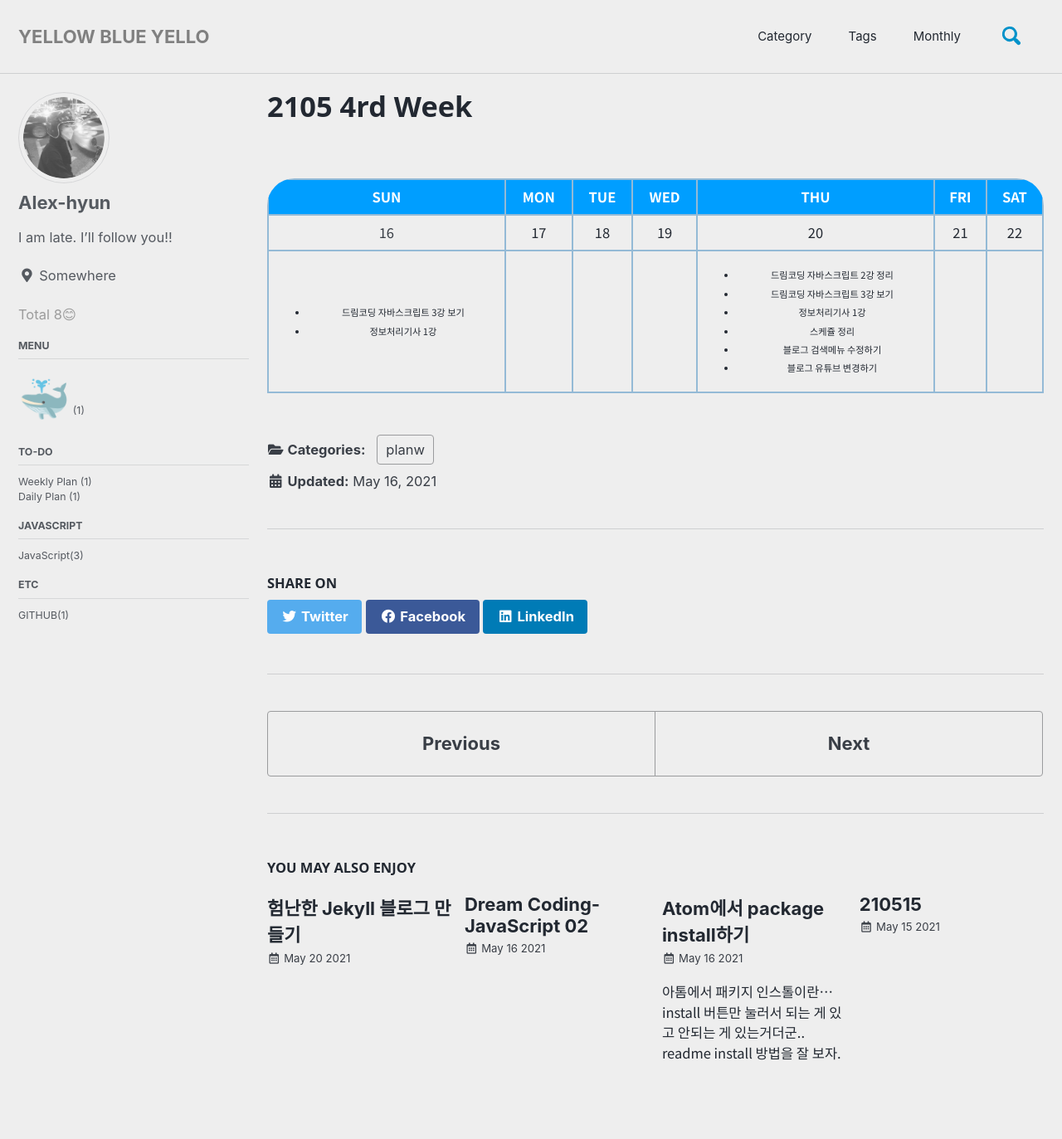
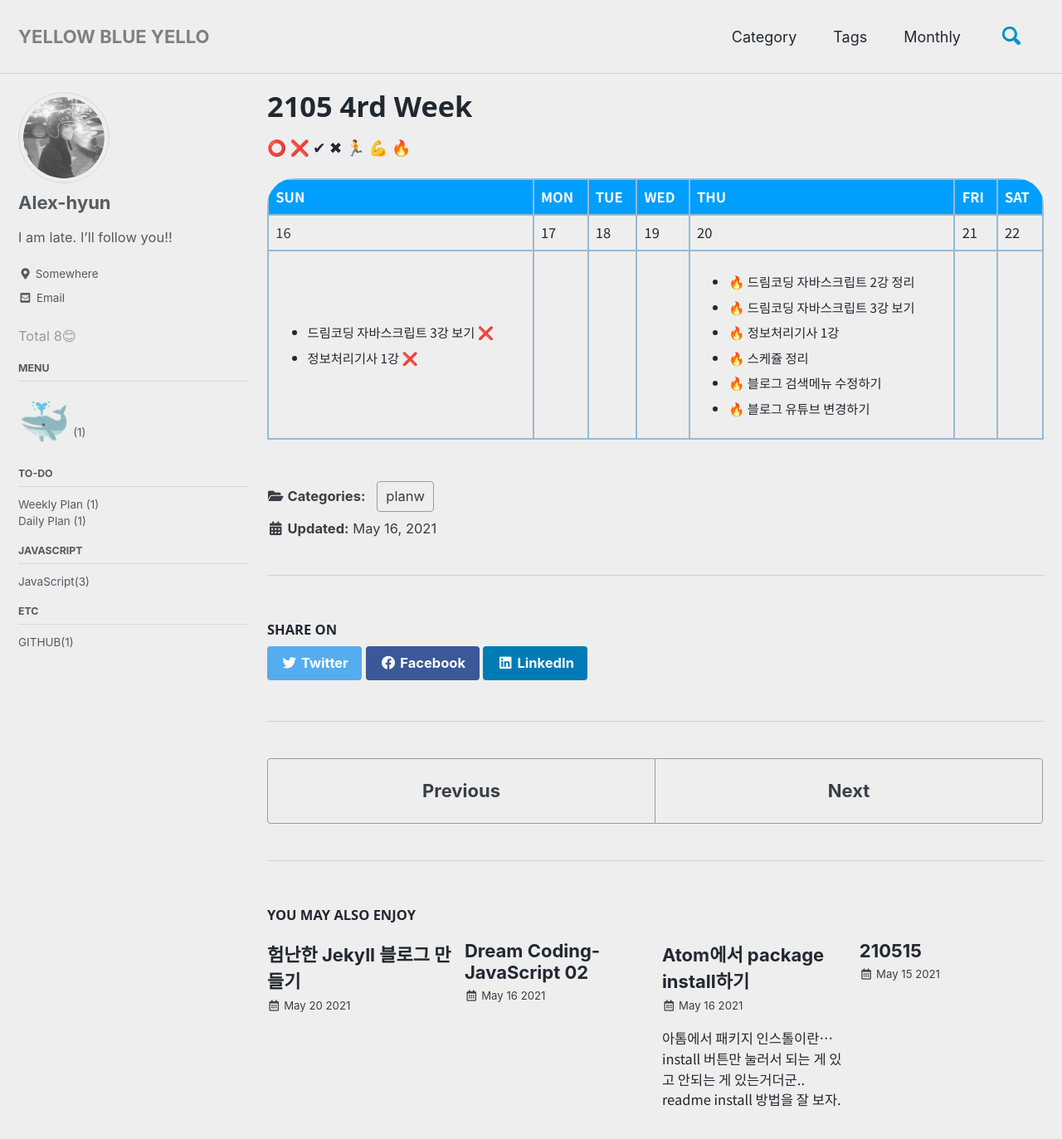
Before and after one commit to h-alex2/h-alex2.github.io, a Jekyll site: the page built from _posts/planner/2021-05-16-2105-4rd-week.md, in a window 1280 px wide and 1400 px high. Shown: the top 1373 px of the window at 83% size. Built offline with Jekyll 4.4.1, drawn with Linux system fonts in a browser that asks for light colours; cached includes are drawn as plain includes.

Commit message:
add email

```diff
--- a/_config.yml
+++ b/_config.yml
@@ -87,7 +87,7 @@ author:
   avatar           : "/assets/profile-gray.png"
   bio              : "I am late. I'll follow you!!"
   location         : "Somewhere"
-  # email            : "glowhyun1@gmail.com"
+  email            : "glowhyun1@gmail.com"
   links:
     - #label: "Email"
       # icon: "fas fa-fw fa-envelope-square"
--- a/_posts/planner/2021-05-16-2105-4rd-week.md
+++ b/_posts/planner/2021-05-16-2105-4rd-week.md
@@ -9,6 +9,9 @@ date: 2021-05-16
 
 <link rel="stylesheet" type="text/css" href="/assets/css/weeklyplan_table.css">
 
+
+
+⭕ ❌ ✔ ✖ 🏃 💪 🔥
 <br>
 <div class="tablestyle">
   <table>
@@ -36,8 +39,8 @@ date: 2021-05-16
           <tr class= "todo-list">
               <td>
                 <ul>
-                  <li>드림코딩 자바스크립트 3강 보기</li>
-                  <li>정보처리기사 1강</li>
+                  <li> 드림코딩 자바스크립트 3강 보기 ❌</li>
+                  <li> 정보처리기사 1강 ❌</li>
                 </ul>
               </td>
               <td></td>
@@ -45,12 +48,12 @@ date: 2021-05-16
               <td></td>
               <td>
                 <ul>
-                  <li>드림코딩 자바스크립트 2강 정리</li>
-                  <li>드림코딩 자바스크립트 3강 보기</li>
-                  <li>정보처리기사 1강</li>
-                  <li>스케쥴 정리</li>
-                  <li>블로그 검색메뉴 수정하기</li>
-                  <li>블로그 유튜브 변경하기</li>
+                  <li>🔥 드림코딩 자바스크립트 2강 정리</li>
+                  <li>🔥 드림코딩 자바스크립트 3강 보기</li>
+                  <li>🔥 정보처리기사 1강</li>
+                  <li>🔥 스케쥴 정리</li>
+                  <li>🔥 블로그 검색메뉴 수정하기</li>
+                  <li>🔥 블로그 유튜브 변경하기</li>
                 </ul>
               </td>
               <td></td>
--- a/assets/css/weeklyplan_table.css
+++ b/assets/css/weeklyplan_table.css
@@ -1,6 +1,6 @@
 table {
     border-collapse: collapse;
-    text-align: center;
+    /* text-align: center; */
     overflow: hidden;
     border-top-left-radius: 2em;
     border-top-right-radius: 2em;
@@ -32,6 +32,6 @@ td, tr {
     border:2px solid #94BAD6;
 }
 
-li {
-    font-size: 15px;
+ul {
+    font-size: 18px;
 }
```
